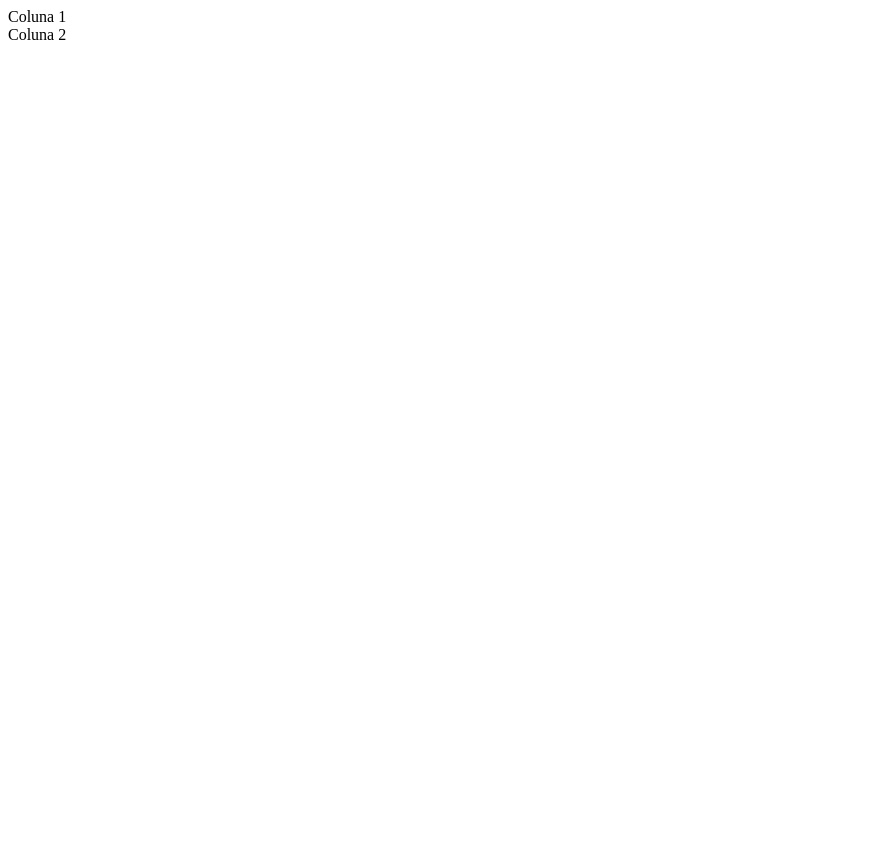
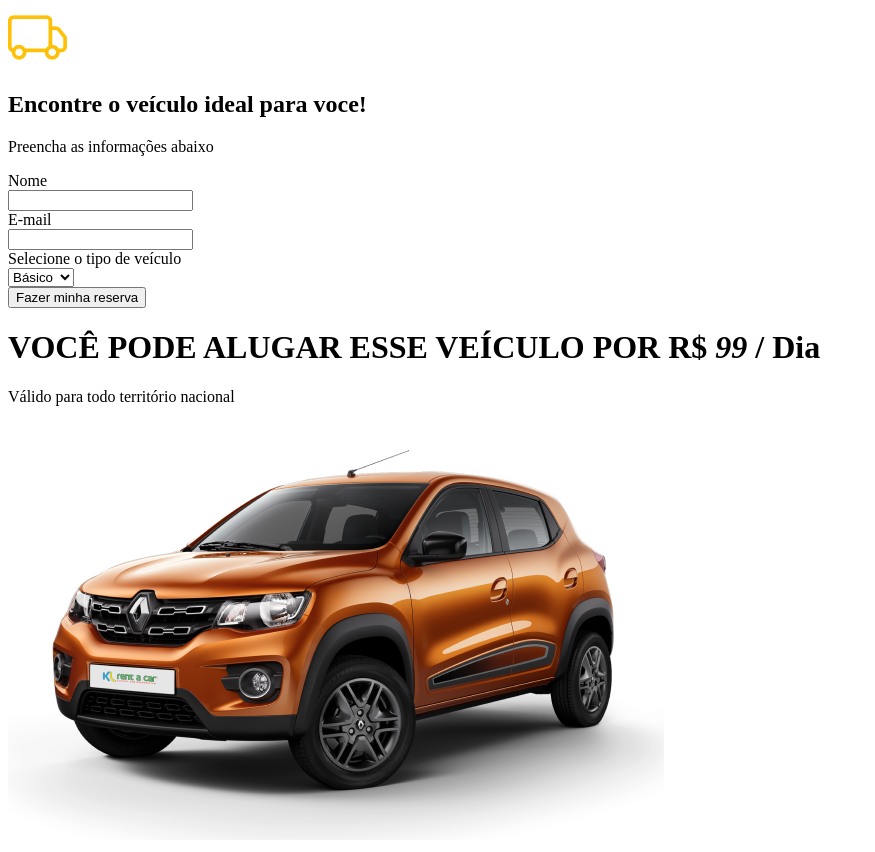
Before and after one commit to enzGL/locadora, a plain HTML site: page index.html in a window 1280 px wide. Shown: the whole page, without its empty margins (0-875 px from the left). Before the commit the page ends 800 px from the top, so only its background shows below. Drawn offline with Linux system fonts and the light colour scheme.

Commit message:
html do site

```diff
--- a/index.html
+++ b/index.html
@@ -8,10 +8,27 @@
 <body>
     <main>
         <div id="col1">
-            Coluna 1
+            <img src="imagens/truck.png" alt="Ícone de caminhão">
+            <h2>Encontre o veículo ideal para voce!</h2>
+            <p>Preencha as informações abaixo</p>
+            <form>
+                <label>Nome</label><br>
+                <input type="text>"><br>
+                <label>E-mail</label><br>
+                <input type="text"><br>
+                <label>Selecione o tipo de veículo</label><br>
+                <select>
+                    <option>Básico</option>
+                    <option>Família</option>
+                    <option>Luxo</option>
+                </select><br>
+                <button>Fazer minha reserva</button>
+            </form>
         </div>
         <div id="col2">
-            Coluna 2
+            <h1>VOCÊ PODE ALUGAR ESSE VEÍCULO POR R$ <em>99</em> / Dia</h1>
+            <p>Válido para todo território nacional</p>
+            <img src="imagens/renault-kwid.png" alt="Renault Kwid">
         </div>
     </main>
 </body>
```
